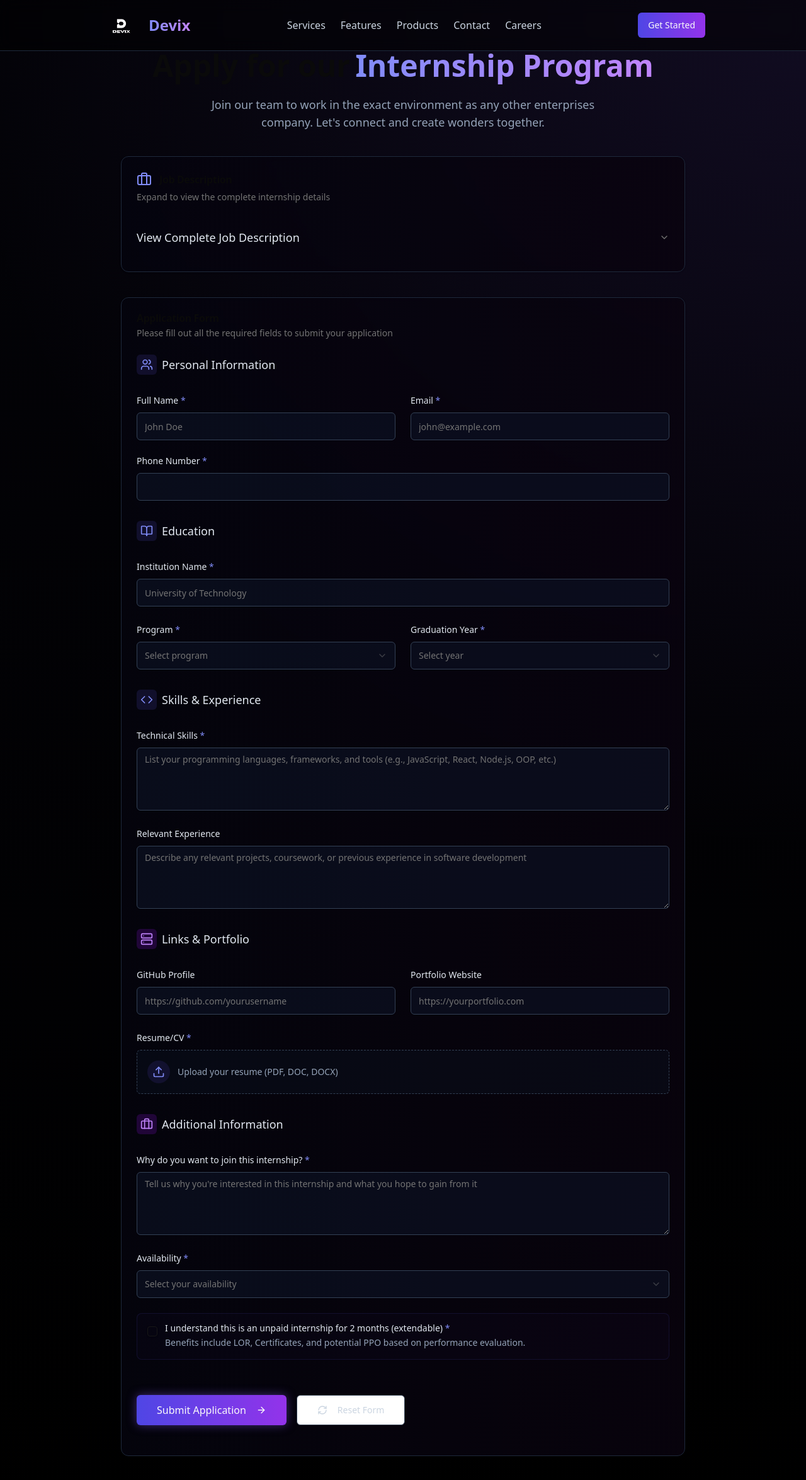
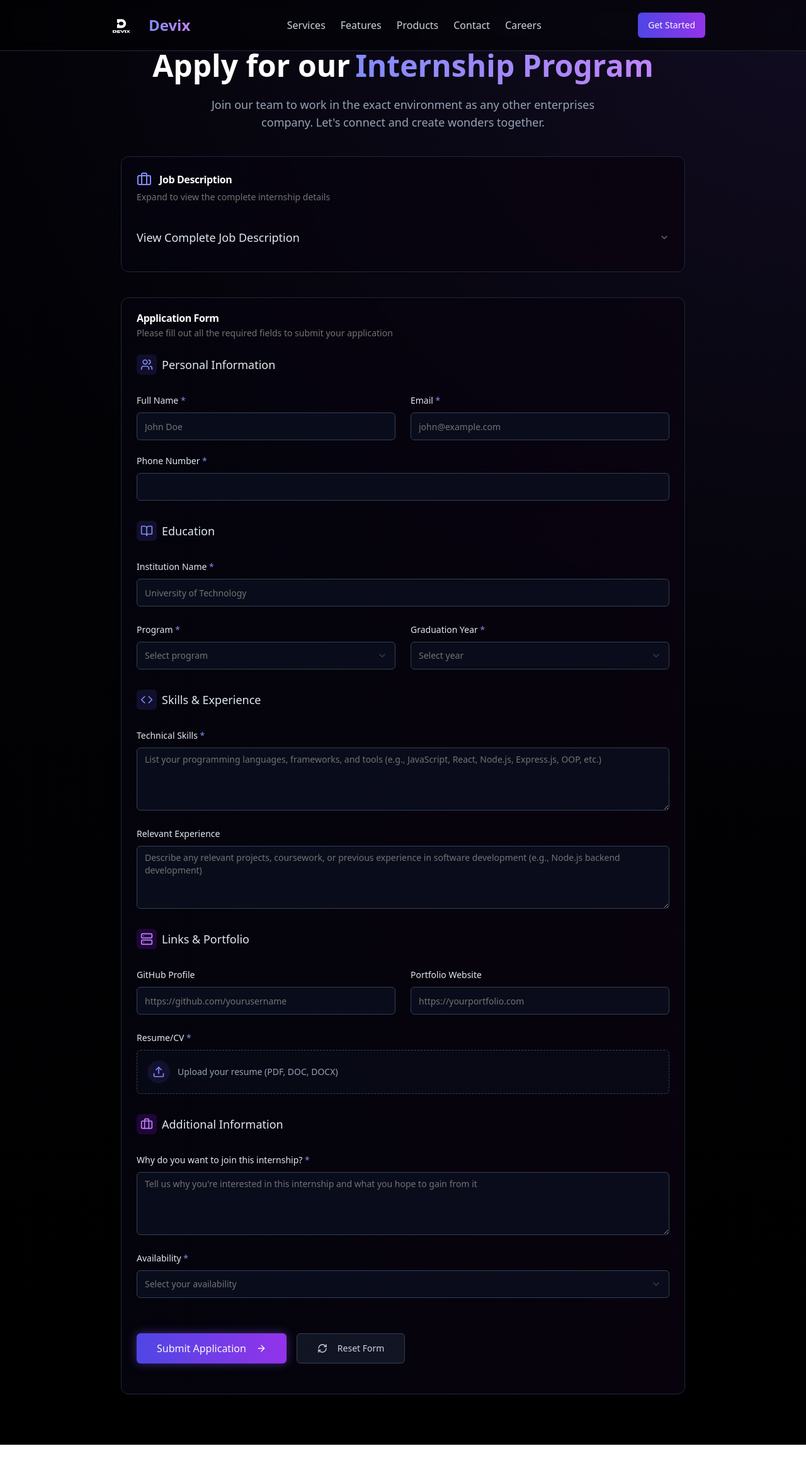
Before and after one commit to arp1tk/devix, a Next.js app: page /careers in a window 1280 px wide. Shown: the top 2350 px of the page at 63% size. After the commit the page ends 2294 px from the top, so only its background shows below. Built offline with nearby package versions, Linux system fonts and the light colour scheme.

Commit message:
edit careers

```diff
--- a/app/careers/page.tsx
+++ b/app/careers/page.tsx
@@ -201,7 +201,7 @@ export default function InternshipApplicationForm() {
       <div className="container mx-auto px-6 md:px-8 lg:px-12 xl:px-24 relative z-10">
         <div className="max-w-4xl mx-auto">
           <div className="space-y-6 mb-10 text-center">
-            <h1 className="text-4xl md:text-5xl font-bold leading-tight">
+            <h1 className="text-4xl text-white md:text-5xl font-bold leading-tight">
               Apply for our
               <span className="bg-clip-text text-transparent bg-gradient-to-r from-indigo-400 to-purple-400 ml-2">
                 Internship Program
@@ -219,7 +219,7 @@ export default function InternshipApplicationForm() {
             <CardHeader className="relative z-10">
               <div className="flex items-center gap-3">
                 <Briefcase className="h-6 w-6 text-indigo-400" />
-                <CardTitle>Job Description</CardTitle>
+                <CardTitle className="text-white">Job Description</CardTitle>
               </div>
               <CardDescription>Expand to view the complete internship details</CardDescription>
             </CardHeader>
@@ -239,8 +239,8 @@ export default function InternshipApplicationForm() {
                         </h3>
                         <ul className="space-y-2 text-slate-300 ml-6 list-disc">
                           <li>Knowledge of Computer Science principles</li>
-                          <li>Experience or coursework in Back-End Web Development and Software Development</li>
-                          <li>Skills in Programming and Object-Oriented Programming (OOP)</li>
+                          <li>Experience or coursework in Back-End, Front-End Web Development and Software Development</li>
+                          <li>Skills in Node.js, Express.js, and related technologies</li>
                           <li>Strong analytical and problem-solving abilities</li>
                           <li>Ability to work independently and collaboratively in a remote setting</li>
                           <li>Effective communication and teamwork skills</li>
@@ -255,23 +255,19 @@ export default function InternshipApplicationForm() {
                         </h3>
                         <ul className="space-y-2 text-slate-300 ml-6 list-disc">
                           <li>
-                            It is an <span className="font-semibold text-white">Unpaid</span> Internship
+                            It is a <span className="font-semibold text-white">Paid</span> Internship (₹5000 stipend)
                           </li>
-                          <li>Duration will be 2 Months (Extendable)</li>
+                          <li>Duration will be 1 Months (Extendable based on performance)</li>
                           <li>Shortlisted candidates will be Interviewed personally by the team</li>
                           <li>
                             Benefits include:
                             <ul className="ml-6 mt-2 space-y-1 list-circle">
                               <li>LOR (Letter of Recommendation)</li>
                               <li>Certificates</li>
-                              <li>PPO (Pre-placement Offer)</li>
-                              <li>Future permanent Placement</li>
+                              <li>Stipend</li>
                             </ul>
                           </li>
-                          <li className="text-indigo-300 font-medium mt-3">
-                            Note: PPO and placement offer will only be given to the selected candidates based on the
-                            performance evaluation
-                          </li>
+
                         </ul>
                       </div>
                     </div>
@@ -285,7 +281,7 @@ export default function InternshipApplicationForm() {
             <div className="absolute inset-0 bg-gradient-to-r from-indigo-600/5 to-purple-600/5"></div>
 
             <CardHeader className="relative z-10">
-              <CardTitle>Application Form</CardTitle>
+              <CardTitle className="text-white">Application Form</CardTitle>
               <CardDescription>Please fill out all the required fields to submit your application</CardDescription>
             </CardHeader>
 
@@ -385,10 +381,10 @@ export default function InternshipApplicationForm() {
                           onValueChange={(value) => handleSelectChange("program", value)}
                           value={formData.program}
                         >
-                          <SelectTrigger className="bg-slate-900/50 border-slate-700 focus:border-indigo-500 focus:ring-1 focus:ring-indigo-500 h-11">
-                            <SelectValue placeholder="Select program" />
+                          <SelectTrigger className="bg-slate-900/50 border-slate-700 focus:border-indigo-500 focus:ring-1 focus:ring-indigo-500 h-11 text-white">
+                            <SelectValue placeholder="Select program" className="text-white" />
                           </SelectTrigger>
-                          <SelectContent className="bg-black border-slate-800">
+                          <SelectContent className="bg-slate-900 border-slate-700 text-white">
                             <SelectItem value="computer_science">Computer Science</SelectItem>
                             <SelectItem value="software_engineering">Software Engineering</SelectItem>
                             <SelectItem value="information_technology">Information Technology</SelectItem>
@@ -405,10 +401,10 @@ export default function InternshipApplicationForm() {
                           onValueChange={(value) => handleSelectChange("graduationYear", value)}
                           value={formData.graduationYear}
                         >
-                          <SelectTrigger className="bg-slate-900/50 border-slate-700 focus:border-indigo-500 focus:ring-1 focus:ring-indigo-500 h-11">
-                            <SelectValue placeholder="Select year" />
+                          <SelectTrigger className="bg-slate-900/50 border-slate-700 focus:border-indigo-500 focus:ring-1 focus:ring-indigo-500 h-11 text-white">
+                            <SelectValue placeholder="Select year" className="text-white" />
                           </SelectTrigger>
-                          <SelectContent className="bg-black border-slate-800">
+                          <SelectContent className="bg-slate-900 border-slate-700 text-white">
                             <SelectItem value="2024">2024</SelectItem>
                             <SelectItem value="2025">2025</SelectItem>
                             <SelectItem value="2026">2026</SelectItem>
@@ -438,7 +434,7 @@ export default function InternshipApplicationForm() {
                       <Textarea
                         id="skills"
                         name="skills"
-                        placeholder="List your programming languages, frameworks, and tools (e.g., JavaScript, React, Node.js, OOP, etc.)"
+                        placeholder="List your programming languages, frameworks, and tools (e.g., JavaScript, React, Node.js, Express.js, OOP, etc.)"
                         value={formData.skills}
                         onChange={handleInputChange}
                         required
@@ -452,7 +448,7 @@ export default function InternshipApplicationForm() {
                       <Textarea
                         id="experience"
                         name="experience"
-                        placeholder="Describe any relevant projects, coursework, or previous experience in software development"
+                        placeholder="Describe any relevant projects, coursework, or previous experience in software development (e.g., Node.js backend development)"
                         value={formData.experience}
                         onChange={handleInputChange}
                         className="bg-slate-900/50 border-slate-700 focus:border-indigo-500 focus:ring-1 focus:ring-indigo-500 min-h-[100px] text-white"
@@ -561,37 +557,16 @@ export default function InternshipApplicationForm() {
                         onValueChange={(value) => handleSelectChange("availability", value)}
                         value={formData.availability}
                       >
-                        <SelectTrigger className="bg-slate-900/50 border-slate-700 focus:border-indigo-500 focus:ring-1 focus:ring-indigo-500 h-11">
-                          <SelectValue placeholder="Select your availability" />
+                        <SelectTrigger className="bg-slate-900/50 border-slate-700 focus:border-indigo-500 focus:ring-1 focus:ring-indigo-500 h-11 text-white">
+                          <SelectValue placeholder="Select your availability" className="text-white" />
                         </SelectTrigger>
-                        <SelectContent className="bg-black border-slate-800">
+                        <SelectContent className="bg-slate-900 border-slate-700 text-white">
                           <SelectItem value="immediate">Immediate</SelectItem>
                           <SelectItem value="two_weeks">Within 2 weeks</SelectItem>
                           <SelectItem value="one_month">Within 1 month</SelectItem>
                           <SelectItem value="custom">Other (specify in cover letter)</SelectItem>
                         </SelectContent>
                       </Select>
-                    </div>
-
-                    <div className="p-4 rounded-lg border border-indigo-950/50 bg-indigo-950/10 mt-4">
-                      <div className="flex items-start space-x-3">
-                        <Checkbox
-                          id="agreeTerms"
-                          checked={formData.agreeTerms}
-                          onCheckedChange={handleCheckboxChange}
-                          required
-                          className="mt-1 data-[state=checked]:bg-indigo-600 data-[state=checked]:border-indigo-600"
-                        />
-                        <div className="grid gap-1.5 leading-none">
-                          <Label htmlFor="agreeTerms" className="text-sm font-medium leading-none text-slate-200">
-                            I understand this is an unpaid internship for 2 months (extendable){" "}
-                            <span className="text-indigo-400">*</span>
-                          </Label>
-                          <p className="text-sm text-slate-400">
-                            Benefits include LOR, Certificates, and potential PPO based on performance evaluation.
-                          </p>
-                        </div>
-                      </div>
                     </div>
                   </div>
                 </div>
@@ -636,7 +611,7 @@ export default function InternshipApplicationForm() {
                   <Button
                     type="button"
                     variant="outline"
-                    className="border-slate-700 text-slate-300 hover:bg-slate-800/50 hover:text-slate-200 h-12 px-8 w-full sm:w-auto"
+                    className="border-slate-700 text-slate-300 bg-slate-800/50 hover:bg-slate-700/50 hover:text-white h-12 px-8 w-full sm:w-auto"
                     onClick={resetForm}
                   >
                     <RefreshCw className="mr-2 h-4 w-4" />
--- a/app/components/hero.tsx
+++ b/app/components/hero.tsx
@@ -25,14 +25,14 @@ export default function Hero() {
   }, [])
 
   return (
-    <section className="pt-20 pb-10 md:pt-40 md:pb-24 container mx-auto px-6 md:px-16 lg:px-40">
+    <section className="pt-20 pb-10 md:pt-40 md:pb-24 bg-black container mx-auto px-6 md:px-16 lg:px-40">
 
       <div className="grid md:grid-cols-2 gap-12 items-center">
         <div className="space-y-6">
           <div className="inline-block px-3 py-1 rounded-full bg-indigo-900/30 border border-indigo-800 text-indigo-400 text-sm font-medium">
             Next-Gen Development & Deployment
           </div>
-          <h1 className="text-4xl md:text-5xl lg:text-6xl font-bold leading-tight">
+          <h1 className="text-4xl md:text-5xl lg:text-6xl text-white font-bold leading-tight">
             Transform your ideas into
             <span className="bg-clip-text text-transparent bg-gradient-to-r from-indigo-400 to-purple-400 ml-2">
               {typedText}
@@ -94,7 +94,7 @@ export default function Hero() {
                   <CardItem translateZ="100" className="w-full h-full bg-slate-800/50 rounded-md p-4 space-y-2">
                     <div className="flex items-center gap-2">
                       <Code size={16} className="text-indigo-400" />
-                      <span className="text-sm font-medium">Development</span>
+                      <span className="text-sm text-white font-medium">Development</span>
                     </div>
                     <div className="h-2 bg-indigo-500/20 rounded-full overflow-hidden">
                       <div className="h-full w-4/5 bg-indigo-500 rounded-full"></div>
@@ -104,7 +104,7 @@ export default function Hero() {
                   <CardItem translateZ="80" className="w-full h-full bg-slate-800/50 rounded-md p-4 space-y-2">
                     <div className="flex items-center gap-2">
                       <Server size={16} className="text-purple-400" />
-                      <span className="text-sm font-medium">Deployment</span>
+                      <span className="text-sm text-white font-medium">Deployment</span>
                     </div>
                     <div className="h-2 bg-purple-500/20 rounded-full overflow-hidden">
                       <div className="h-full w-3/5 bg-purple-500 rounded-full"></div>
@@ -117,7 +117,7 @@ export default function Hero() {
                   <div className="flex items-center justify-between mb-2">
                     <div className="flex items-center gap-2">
                       <Globe size={16} className="text-teal-400" />
-                      <span className="text-sm font-medium">Project Status</span>
+                      <span className="text-sm text-white font-medium">Project Status</span>
                     </div>
                     <span className="text-xs bg-teal-500/20 text-teal-400 px-2 py-0.5 rounded-full">Active</span>
                   </div>
--- a/app/components/theme-provider.tsx
+++ /dev/null
@@ -1,11 +0,0 @@
-"use client"
-
-import * as React from "react"
-import { ThemeProvider as NextThemesProvider } from "next-themes"
-
-export function ThemeProvider({
-  children,
-  ...props
-}: React.ComponentProps<typeof NextThemesProvider>) {
-  return <NextThemesProvider {...props}>{children}</NextThemesProvider>
-}
--- a/app/layout.tsx
+++ b/app/layout.tsx
@@ -1,7 +1,7 @@
 import type { Metadata } from "next";
 import { Geist, Geist_Mono } from "next/font/google";
 import "./globals.css";
-import { ThemeProvider } from "./components/theme-provider";
+
 import Navbar from "./components/navbar";
 const geistSans = Geist({
   variable: "--font-geist-sans",
@@ -46,14 +46,9 @@ export default function RootLayout({
         className={`${geistSans.variable} ${geistMono.variable} antialiased`}
       >
         <Navbar/>
-        <ThemeProvider
-            attribute="class"
-            defaultTheme="system"
-            enableSystem
-            disableTransitionOnChange
-          >
+
             {children}
-          </ThemeProvider>
+
       </body>
     </html>
   );
--- a/package.json
+++ b/package.json
@@ -31,7 +31,6 @@
     "mongoose": "^8.13.2",
     "motion": "^12.4.7",
     "next": "15.1.7",
-    "next-themes": "^0.4.6",
     "nodemailer": "^6.10.0",
     "react": "^19.0.0",
     "react-dom": "^19.0.0",
--- a/tailwind.config.ts
+++ b/tailwind.config.ts
@@ -1,7 +1,7 @@
 import type { Config } from "tailwindcss";
 
 export default {
-    darkMode: ["class"],
+
     content: [
     "./pages/**/*.{js,ts,jsx,tsx,mdx}",
     "./components/**/*.{js,ts,jsx,tsx,mdx}",
```
Also changed, not shown: app/globals.css (+0 -49 lines), 1 other file (tests, documents, lock files or other folders).
